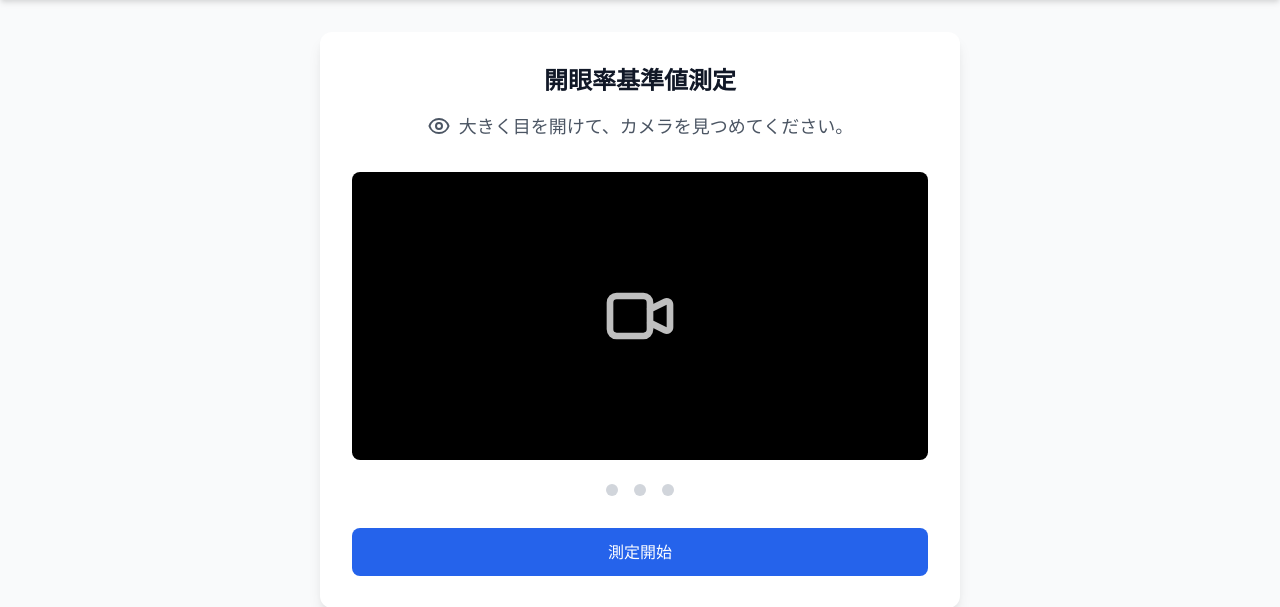
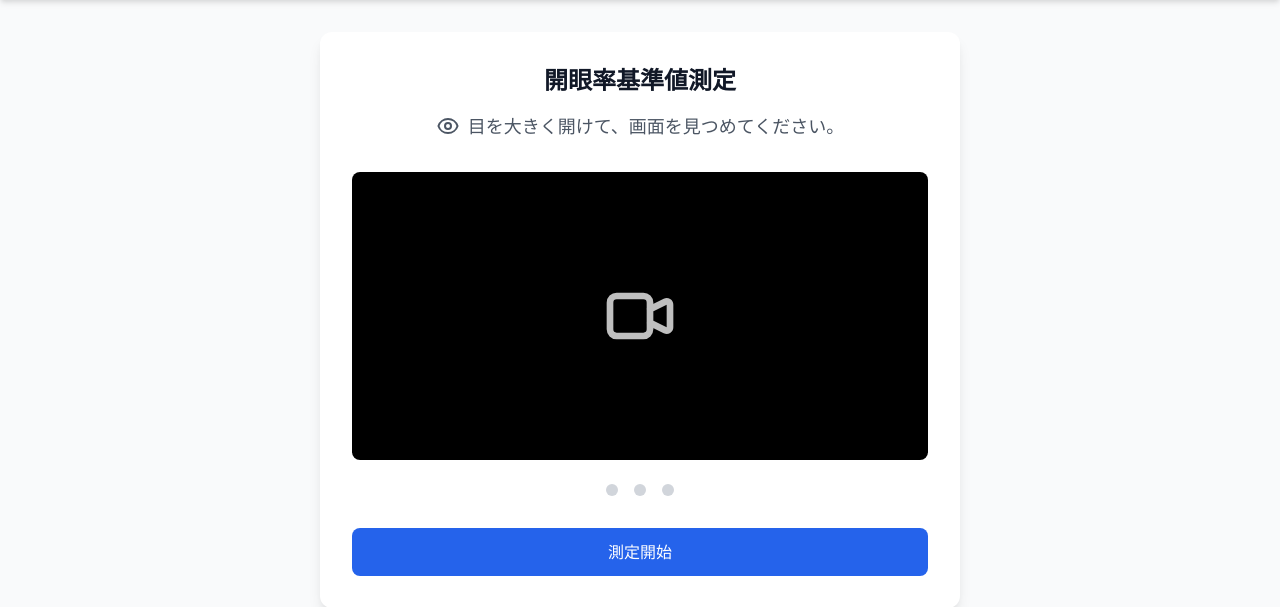
Before and after one commit to TaiyoOnchi/SleepEstimation, a Flask app: template app/templates/student/measure_eye_baseline.html in a window 1280 px wide. Shown: the part 56-663 px from the top of the page. Run offline with Flask 3, Linux system fonts and the light colour scheme; the template is opened without the code that fills it, so the values that code supplies are empty; some libraries are stand-ins or nearby versions.

Commit message:
[edit]微修正

```diff
--- a/app/templates/student/lecture/join.html
+++ b/app/templates/student/lecture/join.html
@@ -31,6 +31,7 @@
                     </li>
                     {% endfor %}
                 </ul>
+
             </div>
 
             <!-- 参加コード入力フォーム -->
--- a/app/templates/student/measure_eye_baseline.html
+++ b/app/templates/student/measure_eye_baseline.html
@@ -20,7 +20,7 @@
                         <path stroke-linecap="round" stroke-linejoin="round" stroke-width="2" d="M15 12a3 3 0 11-6 0 3 3 0 016 0z" />
                         <path stroke-linecap="round" stroke-linejoin="round" stroke-width="2" d="M2.458 12C3.732 7.943 7.523 5 12 5c4.478 0 8.268 2.943 9.542 7-1.274 4.057-5.064 7-9.542 7-4.477 0-8.268-2.943-9.542-7z" />
                     </svg>
-                    <p class="text-lg">大きく目を開けて、カメラを見つめてください。</p>
+                    <p class="text-lg">目を大きく開けて、画面を見つめてください。</p>
                 </div>
             </div>
 
--- a/app/templates/student/register.html
+++ b/app/templates/student/register.html
@@ -28,7 +28,7 @@
                             class="w-full px-3 py-2 border border-gray-300 rounded-md shadow-sm focus:outline-none focus:ring-2 focus:ring-blue-500 focus:border-blue-500"
                             placeholder="例：21F1001"
                             pattern="^\d{2}[ABCEFGKMX5]\d{4}$"
-                            title="学籍番号は2桁の数字、指定された学科コード（A,B,C,E,F,G,K,M,X,5）、4桁の数字で入力してください">
+                            title="学籍番号は2桁の数字、指定された学科コード(大文字)(A,B,C,E,F,G,K,M,X,5)、4桁の数字で入力してください">
                     </div>
 
 
```
